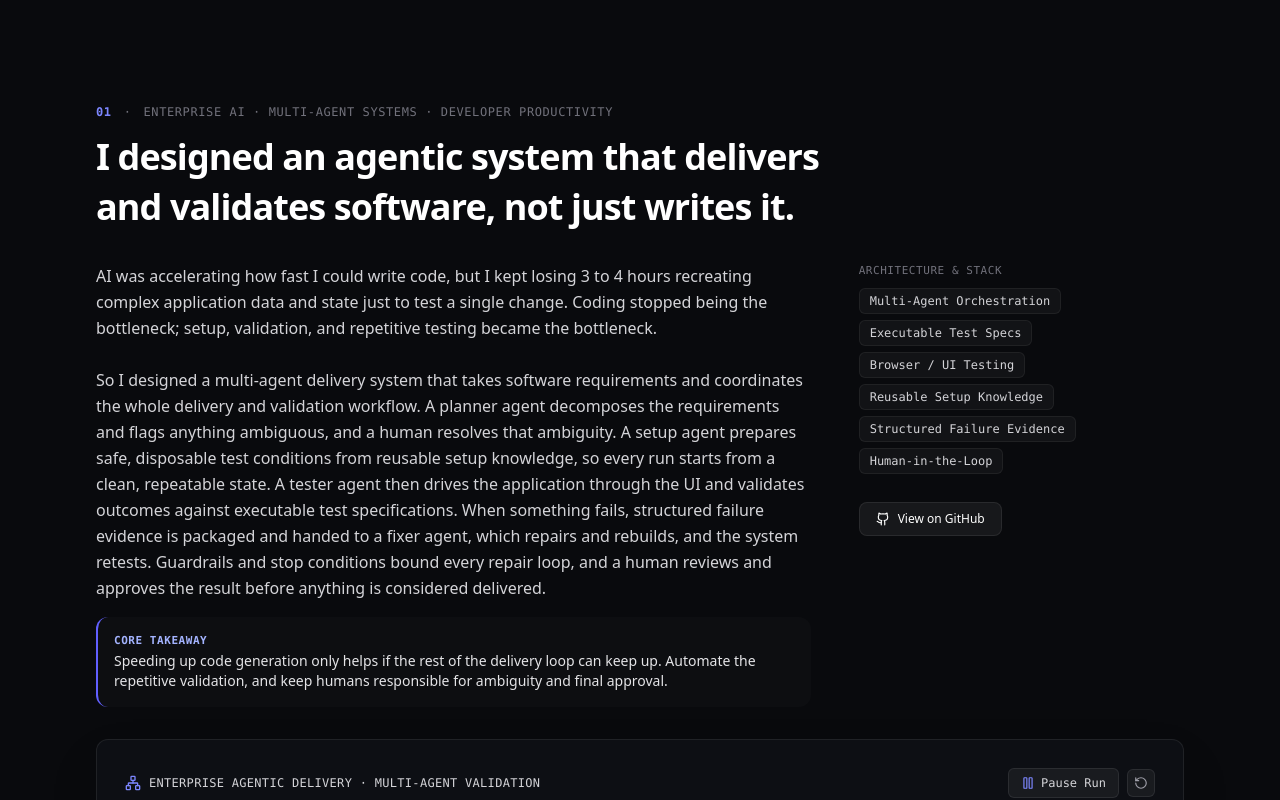
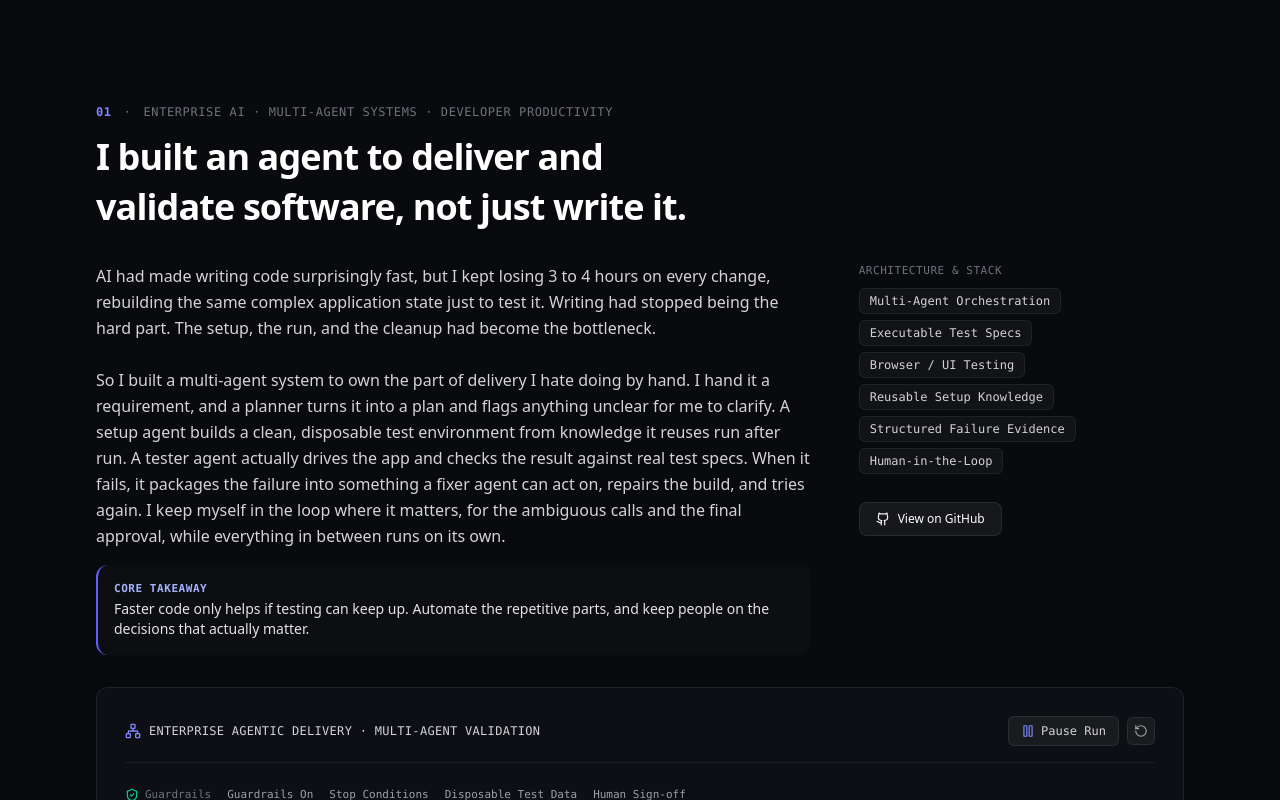
Before and after one commit to rshukla2/Portfolio, a React (Vite) app: page / in a window 1280 px wide. Shown: the part 2040-2840 px from the top of the page. Built offline with nearby package versions, Linux system fonts and the light colour scheme.

Commit message:
AI language fix

```diff
--- a/src/components/projects/AgentReliabilityLabVisualizer.tsx
+++ b/src/components/projects/AgentReliabilityLabVisualizer.tsx
@@ -54,7 +54,7 @@ const FAILURES: Record<
 };
 
 const RECOVERY: Record<PathId, { label: string; icon: React.ComponentType<{ className?: string }>; when: string }> = {
-  retry: { label: 'Retry', icon: RefreshCw, when: 'Transient — timeouts, 500s, dropped deps' },
+  retry: { label: 'Retry', icon: RefreshCw, when: 'Timeouts, 500s, and dropped deps' },
   fallback: { label: 'Fallback', icon: GitBranch, when: 'Malformed or low-confidence output' },
   escalate: { label: 'Escalate', icon: LifeBuoy, when: 'Injection, ambiguity, high stakes' },
   stop: { label: 'Stop Safely', icon: Ban, when: 'Loop or runaway cost / guardrail breach' },
--- a/src/components/projects/PartyGamesVisualizer.tsx
+++ b/src/components/projects/PartyGamesVisualizer.tsx
@@ -18,7 +18,7 @@ const MODES: Mode[] = [
     id: 'imposter',
     label: 'Imposter',
     icon: Users,
-    tagline: 'Everyone knows the word — except one. Find the imposter before they blend in.',
+    tagline: 'Everyone knows the word except one. Find the imposter before they blend in.',
     meta: 'Roles · 1 imposter · 60s reveal',
     accent: {
       text: 'text-violet-300',
@@ -46,7 +46,7 @@ const MODES: Mode[] = [
     id: 'dare',
     label: 'Truth or Dare',
     icon: Dices,
-    tagline: 'Two decks, one room. Pick a deck and choose your risk — configurable, no ads.',
+    tagline: 'Two decks, one room. Pick your risk and play it your way, no ads.',
     meta: 'Decks · Fully customizable',
     accent: {
       text: 'text-rose-300',
--- a/src/data/portfolioData.ts
+++ b/src/data/portfolioData.ts
@@ -22,11 +22,11 @@ export const PROJECTS: Project[] = [
     id: 'enterprise-delivery',
     number: '01',
     category: 'ENTERPRISE AI · MULTI-AGENT SYSTEMS · DEVELOPER PRODUCTIVITY',
-    headline: 'I designed an agentic system that delivers and validates software, not just writes it.',
+    headline: 'I built an agent to deliver and validate software, not just write it.',
     story:
-      'AI was accelerating how fast I could write code, but I kept losing 3 to 4 hours recreating complex application data and state just to test a single change. Coding stopped being the bottleneck; setup, validation, and repetitive testing became the bottleneck.\n\nSo I designed a multi-agent delivery system that takes software requirements and coordinates the whole delivery and validation workflow. A planner agent decomposes the requirements and flags anything ambiguous, and a human resolves that ambiguity. A setup agent prepares safe, disposable test conditions from reusable setup knowledge, so every run starts from a clean, repeatable state. A tester agent then drives the application through the UI and validates outcomes against executable test specifications. When something fails, structured failure evidence is packaged and handed to a fixer agent, which repairs and rebuilds, and the system retests. Guardrails and stop conditions bound every repair loop, and a human reviews and approves the result before anything is considered delivered.',
+      'AI had made writing code surprisingly fast, but I kept losing 3 to 4 hours on every change, rebuilding the same complex application state just to test it. Writing had stopped being the hard part. The setup, the run, and the cleanup had become the bottleneck.\n\nSo I built a multi-agent system to own the part of delivery I hate doing by hand. I hand it a requirement, and a planner turns it into a plan and flags anything unclear for me to clarify. A setup agent builds a clean, disposable test environment from knowledge it reuses run after run. A tester agent actually drives the app and checks the result against real test specs. When it fails, it packages the failure into something a fixer agent can act on, repairs the build, and tries again. I keep myself in the loop where it matters, for the ambiguous calls and the final approval, while everything in between runs on its own.',
     lesson:
-      'Speeding up code generation only helps if the rest of the delivery loop can keep up. Automate the repetitive validation, and keep humans responsible for ambiguity and final approval.',
+      'Faster code only helps if testing can keep up. Automate the repetitive parts, and keep people on the decisions that actually matter.',
     stats: [
       { label: 'Loop', value: 'Deliver → Validate → Fix' },
       { label: 'Test State', value: 'Disposable' },
@@ -68,11 +68,11 @@ export const PROJECTS: Project[] = [
     id: 'agent-reliability-lab',
     number: '03',
     category: 'AI RELIABILITY · EVALS · OBSERVABILITY · AGENT ENGINEERING',
-    headline: 'I built a lab for deliberately breaking AI agents — so I could watch how they recover.',
+    headline: 'I built a lab to deliberately break my agents and watch how they recover.',
     story:
-      'Most agent demos show the happy path. The interesting question is what happens when agents fail: a tool returns a 500, a call times out, a tool produces malformed structured output, a prompt-injection attempt slips through, retrieval returns irrelevant context, or an agent starts looping on the same call.\n\nSo I built a reliability lab: an environment for deliberately injecting failures into agent workflows and measuring whether the system can detect, recover from, or safely escalate them. It exercises retries with backoff, fallback behavior, stop conditions, human escalation, guardrails, structured-output validation, traces and observability, and evals for regression testing, with latency and cost tracked as first-class signals.\n\nThe point is not a perfect agent. It is a repeatable harness: every injected failure produces a trace, a recovery decision (retry, fallback, escalate, or stop safely), and a pass or fail against the expected behavior.',
+      'Most agent demos show the happy path. The interesting question is the one nobody demos: what happens when the agent actually fails. A tool times out, returns garbage, or just never comes back. A prompt-injection attempt slips through. Retrieval hands back the wrong context. The agent gets stuck calling the same tool over and over.\n\nSo I built a lab for it. I deliberately inject failures into agent workflows and watch whether the system catches them, recovers, or escalates to me instead. It runs the same scenarios on purpose: retries with backoff, fallbacks, stop conditions, guardrails, structured-output checks, and evals I can rerun for regressions. The goal was never a flawless agent. It was a repeatable way to see what breaks and whether my safety net actually holds.',
     lesson:
-      'An agent is only as reliable as its worst failure mode. Design and test the recovery paths first, and the success paths become easy to trust.',
+      'An agent is only as reliable as its worst failure mode. Get the recovery right, and the happy path takes care of itself.',
     stats: [
       { label: 'Focus', value: 'Failure First' },
       { label: 'Recovery', value: 'Retry · Fallback · Escalate · Stop' },
@@ -173,9 +173,9 @@ export const PROJECTS: Project[] = [
     category: 'PRODUCT ENGINEERING · iOS · AI-ASSISTED DEVELOPMENT',
     headline: 'I got tired of ads and paywalls, so I built the game-night app I wanted.',
     story:
-      'Playing mobile party games with friends, I kept running into the same friction: ads, subscriptions, and simple features locked behind paywalls. Instead of continuing to complain about it, I built the version my friends and I actually wanted.\n\nThe app brings imposter-style games, trivia, word and dictionary games, and truth or dare into one place, with configurable rules and modes. No ads, no feature paywalls, no accounts. The center of it is LAN local-network multiplayer: people in the same room join the same session from their own phones, so a game night just works without a shared screen.\n\nNew features and modes came straight from real use with the friend group — saw the friction, built the fix, tested it with actual players, expanded it, and moved it toward an iOS App Store release.',
+      'My friends and I play mobile party games a lot, and we run into the same walls every time: ads, subscriptions, and basic features behind a paywall. Instead of complaining about it, I built the version we actually wanted.\n\nIt puts imposter games, trivia, word games, and truth or dare in one app, with rules and modes you can configure yourself. No ads, no paywalls, no accounts. The part I care about most is that it runs over your local network, so everyone in the room joins the same game from their own phone, with no shared screen needed.\n\nNew modes keep coming from how we actually play. I spot the friction, build the fix, test it with the group, and push it toward the App Store.',
     lesson:
-      'The best product signal is the friction you feel every week. When the fix is small enough to build yourself, building it beats waiting for it.',
+      'The best product signal is the friction you feel every week. When it is small enough to build, building it beats waiting for it.',
     stats: [
       { label: 'Multiplayer', value: 'LAN / Local' },
       { label: 'Modes', value: 'Imposter · Trivia · Dare' },
```
